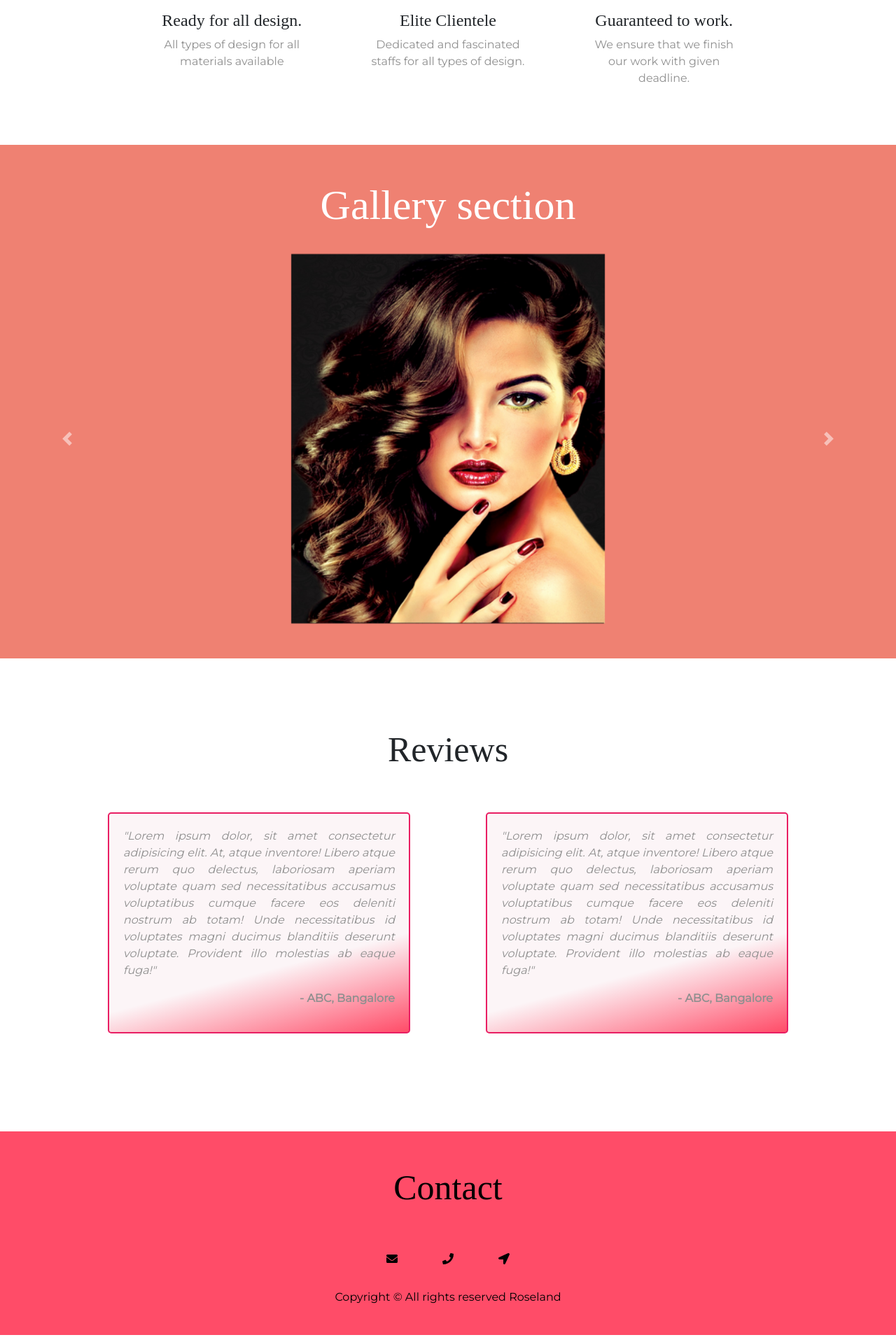
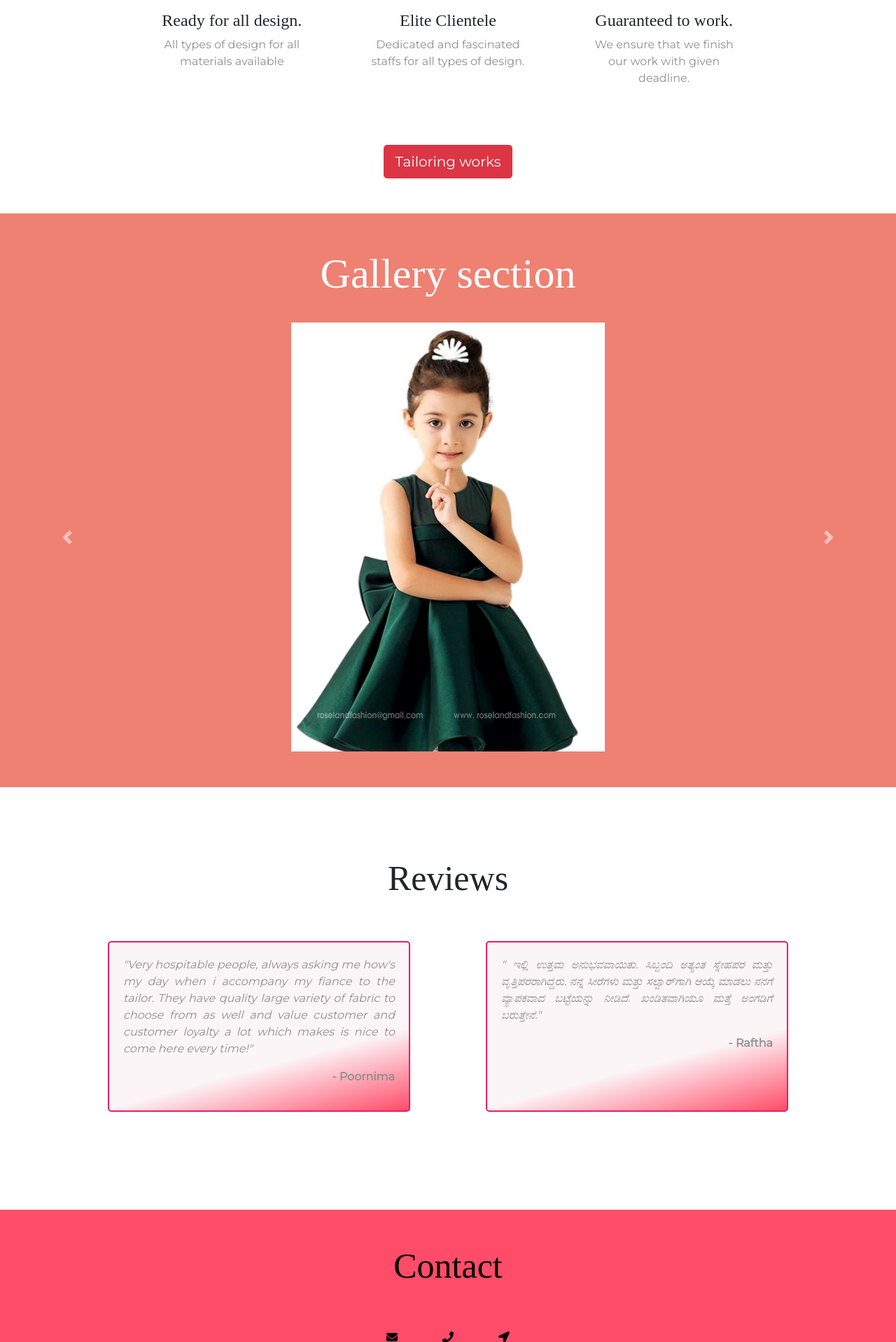
Before and after one commit to KarthikKademane/Roseland-fashion, a PHP site: page / in a window 1280 px wide. Shown: the part 788-2706 px from the top of the page at 70% size. Run offline with PHP 8.4, Linux system fonts and the light colour scheme; some libraries are stand-ins or nearby versions.

Commit message:
added buttons and animation

```diff
--- a/css/styles.css
+++ b/css/styles.css
@@ -15,6 +15,9 @@
   color: #8f8f8f;
 }
 
+.cellspaces{
+  margin-bottom: 50px;
+}
 /* Headings */
 
 
--- a/index.html
+++ b/index.html
@@ -111,6 +111,45 @@
     </div>
   </section>
 
+  <!-- Button trigger modal -->
+<button type="button" class="btn btn-danger btn-lg cellspaces" data-toggle="modal" data-target="#staticBackdrop">
+  Tailoring works
+</button>
+
+<!-- Modal -->
+<div class="modal fade " id="staticBackdrop" data-backdrop="static" data-keyboard="false" tabindex="-1" aria-labelledby="staticBackdropLabel" aria-hidden="true">
+  <div class="modal-dialog">
+    <div class="modal-content">
+      <div class="modal-header">
+        <h5 class="modal-title" id="staticBackdropLabel">Tailoring works</h5>
+        <button type="button" class="close" data-dismiss="modal" aria-label="Close">
+          <span aria-hidden="true">&times;</span>
+        </button>
+      </div>
+      <div class="modal-body">
+        <p>BRIDAL DRESS</p>
+        <p>LEHENGHA</p>
+        <p>CROP TOP</p>
+        <p>SALWAR</p>
+        <p>SAREE BLOUSE</p>
+        <p>BOAT NECK BLOUSE</p>
+        <p>KATORI BLOUSE</p>
+        <p>KURITS</p>
+        <p>WESTERN DRESSES</p>
+        <p>BABY FROCKS</p>
+        <p>UNIFORMS</p>
+        <p>KUPPASA</p>
+        <p>SAREE GONDE</p>
+        <p>BLOUSE HAND WORK</p>
+        <p>MACHINE WORK</p>
+      </div>
+      <div class="modal-footer">
+        <button type="button" class="btn btn-secondary" data-dismiss="modal">Close</button>
+      </div>
+    </div>
+  </div>
+</div>
+
 
   <!-- Testimonials -->
 
@@ -156,15 +195,7 @@
   </section>
 
 
-  <!-- Press -->
 
-  <!-- <section class="colored-section" id="press">
-    <img class="press-logo" src="images/p1.jpg" alt="tc-logo">
-    <img class="press-logo" src="images/tnw.png" alt="tnw-logo">
-    <img class="press-logo" src="images/bizinsider.png" alt="biz-insider-logo">
-    <img class="press-logo" src="images/mashable.png" alt="mashable-logo">
-
-  </section> -->
 
 
   <!-- Pricing -->
@@ -174,26 +205,19 @@
       <div class="re">
           <div class="re1">
               <p class="content">
-              <i>"Lorem ipsum dolor, sit amet consectetur adipisicing elit.
-              At, atque inventore! Libero atque rerum quo delectus, laboriosam
-              aperiam voluptate quam sed necessitatibus accusamus voluptatibus cumque
-              facere eos deleniti nostrum ab totam! Unde necessitatibus id voluptates magni
-              ducimus blanditiis deserunt voluptate. Provident illo molestias ab eaque fuga!"</i>
+              <i>"Very hospitable people, always asking me how's my day when i accompany my fiance to the tailor. They have quality large variety of fabric to choose from as well and value customer and customer loyalty a lot which makes is nice to come here every time!"</i>
               </p>
               <p class="name">
-                  - ABC, Bangalore
+                  - Poornima
               </p>
           </div>
           <div class="re2">
               <p class="content">
-                  <i>"Lorem ipsum dolor, sit amet consectetur adipisicing elit.
-                  At, atque inventore! Libero atque rerum quo delectus, laboriosam
-                  aperiam voluptate quam sed necessitatibus accusamus voluptatibus cumque
-                  facere eos deleniti nostrum ab totam! Unde necessitatibus id voluptates magni
-                  ducimus blanditiis deserunt voluptate. Provident illo molestias ab eaque fuga!"</i>
+                  <i>"
+ಇಲ್ಲಿ ಉತ್ತಮ ಅನುಭವವಾಯಿತು. ಸಿಬ್ಬಂದಿ ಅತ್ಯಂತ ಸ್ನೇಹಪರ ಮತ್ತು ವೃತ್ತಿಪರರಾಗಿದ್ದರು. ನನ್ನ ಸೀರೆಗಳು ಮತ್ತು ಸಲ್ವಾರ್‌ಗಾಗಿ ಆಯ್ಕೆ ಮಾಡಲು ನನಗೆ ವ್ಯಾಪಕವಾದ ಬಟ್ಟೆಯನ್ನು ನೀಡಿದೆ. ಖಂಡಿತವಾಗಿಯೂ ಮತ್ತೆ ಅಂಗಡಿಗೆ ಬರುತ್ತೇನೆ."</i>
                   </p>
                   <p class="name">
-                      - ABC, Bangalore
+                      - Raftha
                   </p>
           </div>
       </div>
```
Also changed, not shown: images/p1.jpg, images/p2.jpg, images/p3.jpg, images/p4.jpg, images/p5.jpg, images/p6.jpg (added), images/tnw.png (deleted).
